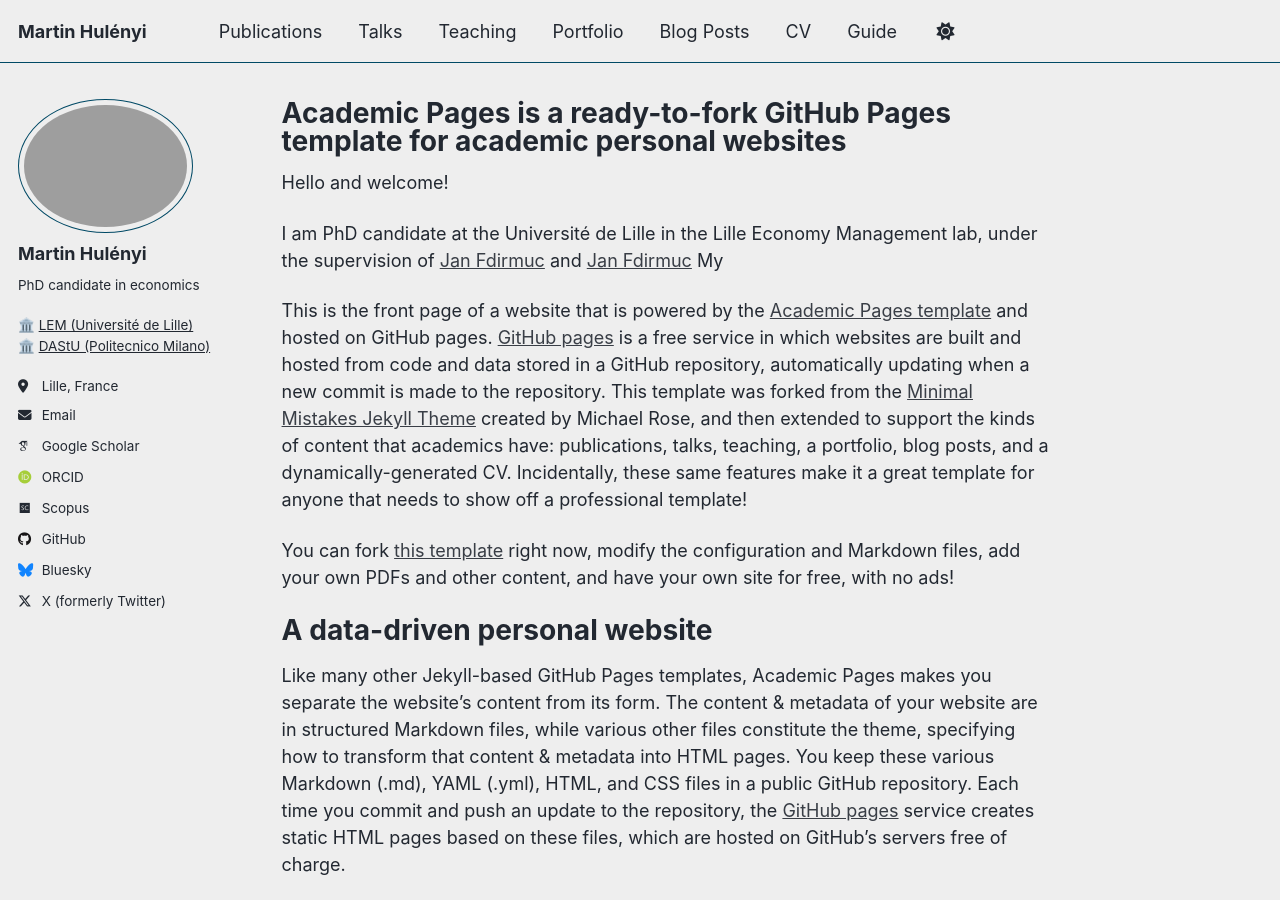
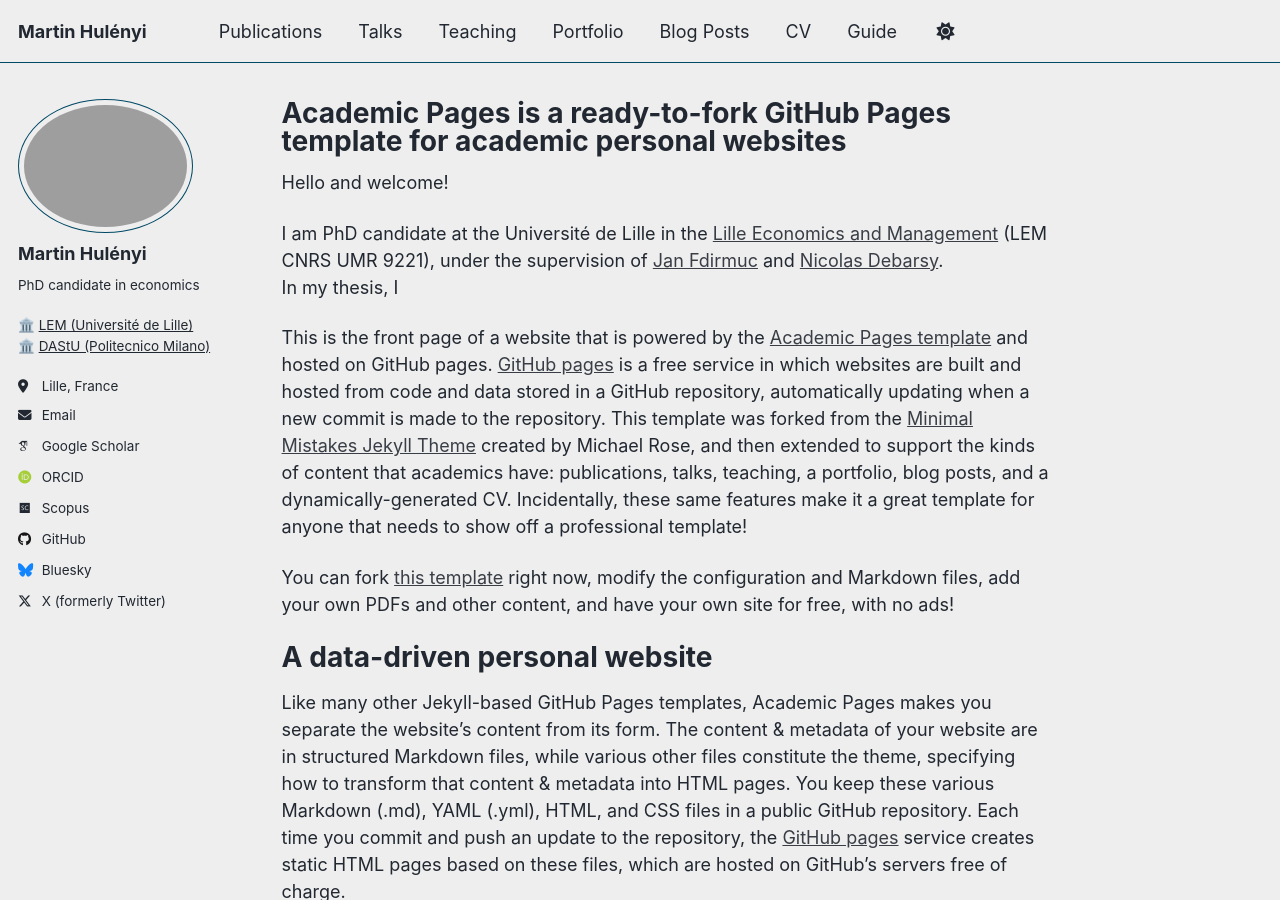
Before and after one commit to martinhulenyi/martinhulenyi.github.io, a Jekyll site: the page built from _pages/about.md, in a window 1280 px wide and 900 px high. Built offline with Jekyll 4.4.1, drawn with Linux system fonts in a browser that asks for light colours; some web fonts are replaced; a script that is not in the unit is left out.

Commit message:
Update about.md

```diff
--- a/_pages/about.md
+++ b/_pages/about.md
@@ -8,8 +8,9 @@ redirect_from:
 ---
 Hello and welcome!
 
-I am PhD candidate at the Université de Lille in the Lille Economy Management lab, under the supervision of <a href="https://fidrmuc.net" target="_blank" rel="noopener">Jan Fdirmuc</a> and <a href="https://sites.google.com/view/nicolasdebarsy/" target="_blank" rel="noopener">Jan Fdirmuc</a>
-My
+I am PhD candidate at the Université de Lille in the <a href="https://lem.univ-lille.fr/" target="_blank" rel="noopener">Lille Economics and Management</a> (LEM CNRS UMR 9221), under the supervision of <a href="https://fidrmuc.net" target="_blank" rel="noopener">Jan Fdirmuc</a> and <a href="https://sites.google.com/view/nicolasdebarsy/" target="_blank" rel="noopener">Nicolas Debarsy</a>.
+In my thesis, I
+
 
 
 This is the front page of a website that is powered by the [Academic Pages template](https://github.com/academicpages/academicpages.github.io) and hosted on GitHub pages. [GitHub pages](https://pages.github.com) is a free service in which websites are built and hosted from code and data stored in a GitHub repository, automatically updating when a new commit is made to the repository. This template was forked from the [Minimal Mistakes Jekyll Theme](https://mmistakes.github.io/minimal-mistakes/) created by Michael Rose, and then extended to support the kinds of content that academics have: publications, talks, teaching, a portfolio, blog posts, and a dynamically-generated CV. Incidentally, these same features make it a great template for anyone that needs to show off a professional template!
```
